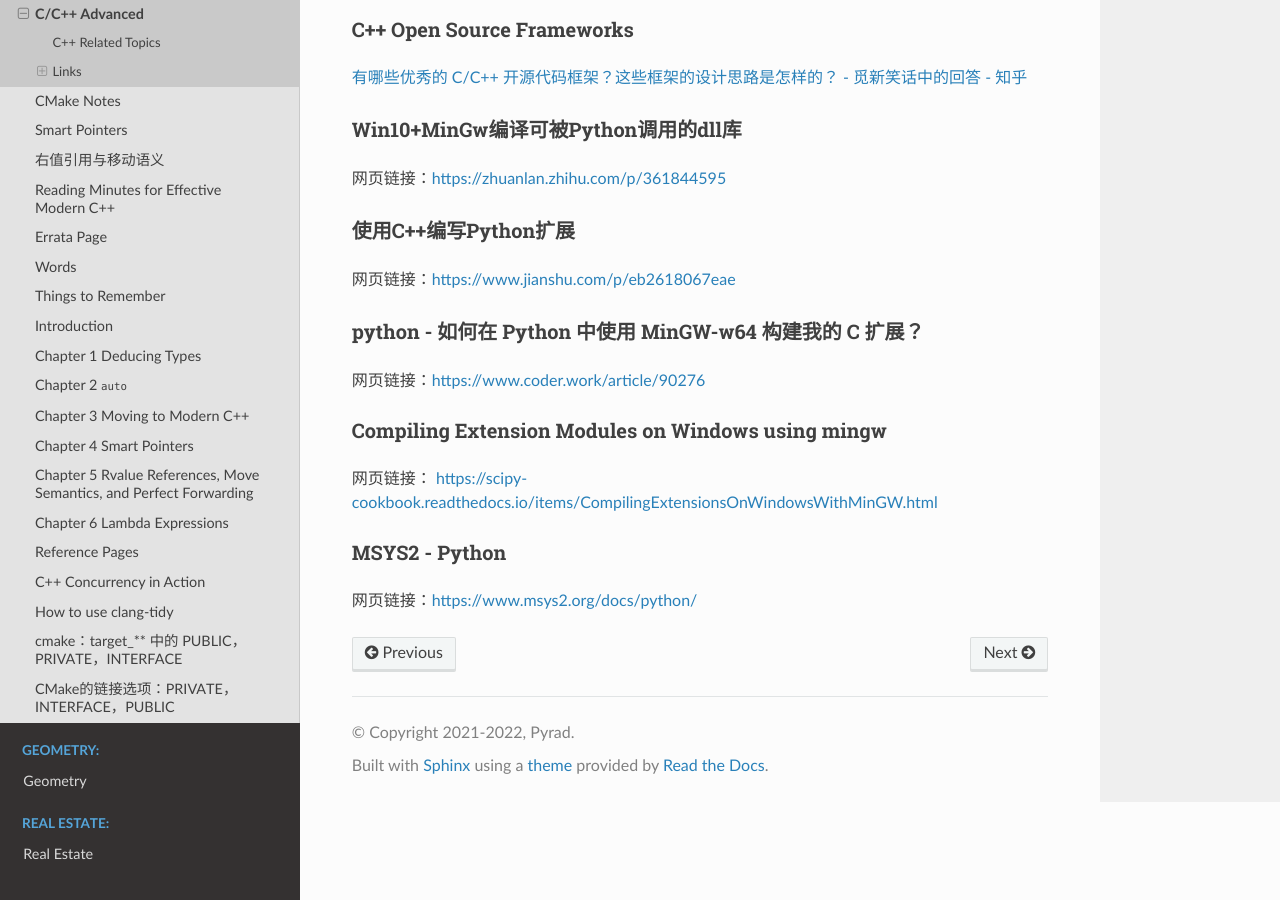
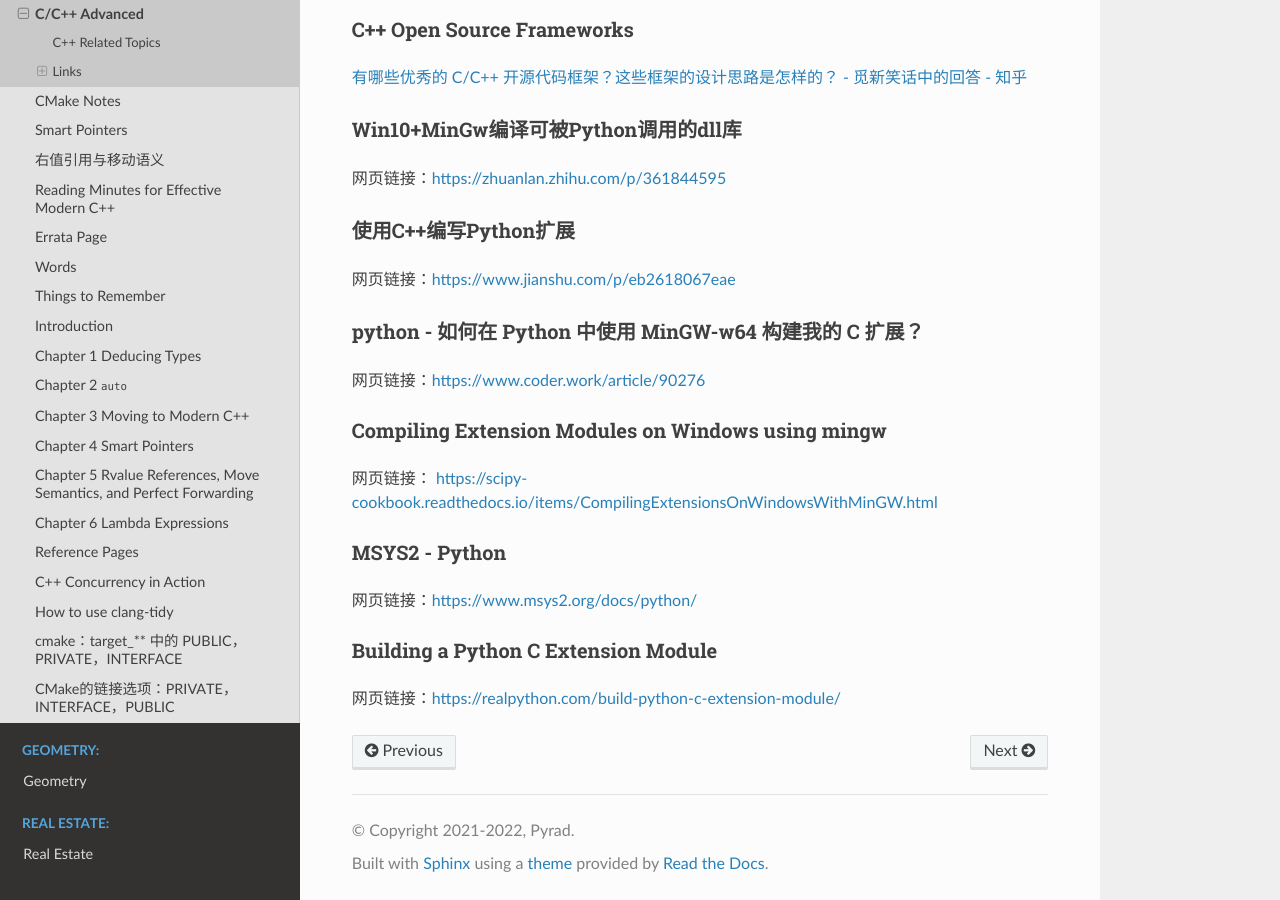
Before and after one commit to Pyrad/pyradnotes, a Sphinx documentation site: the page built from source/CPP/CppAdvanced.md, in a window 1280 px wide and 900 px high, scrolled down 1945 px. Built offline with Sphinx 7.4.7 and the Read the Docs theme 2.0.0, drawn with Linux system fonts in a browser that asks for light colours.

Commit message:
CPP Building a Python C Extension Module

```diff
--- a/source/CPP/CppAdvanced.md
+++ b/source/CPP/CppAdvanced.md
@@ -110,3 +110,8 @@ This file shows some advanced usages of C/C++
 ### MSYS2 - Python
 
 网页链接：[https://www.msys2.org/docs/python/](https://www.msys2.org/docs/python/)
+
+
+### Building a Python C Extension Module
+
+网页链接：[https://realpython.com/build-python-c-extension-module/](https://realpython.com/build-python-c-extension-module/)
```
